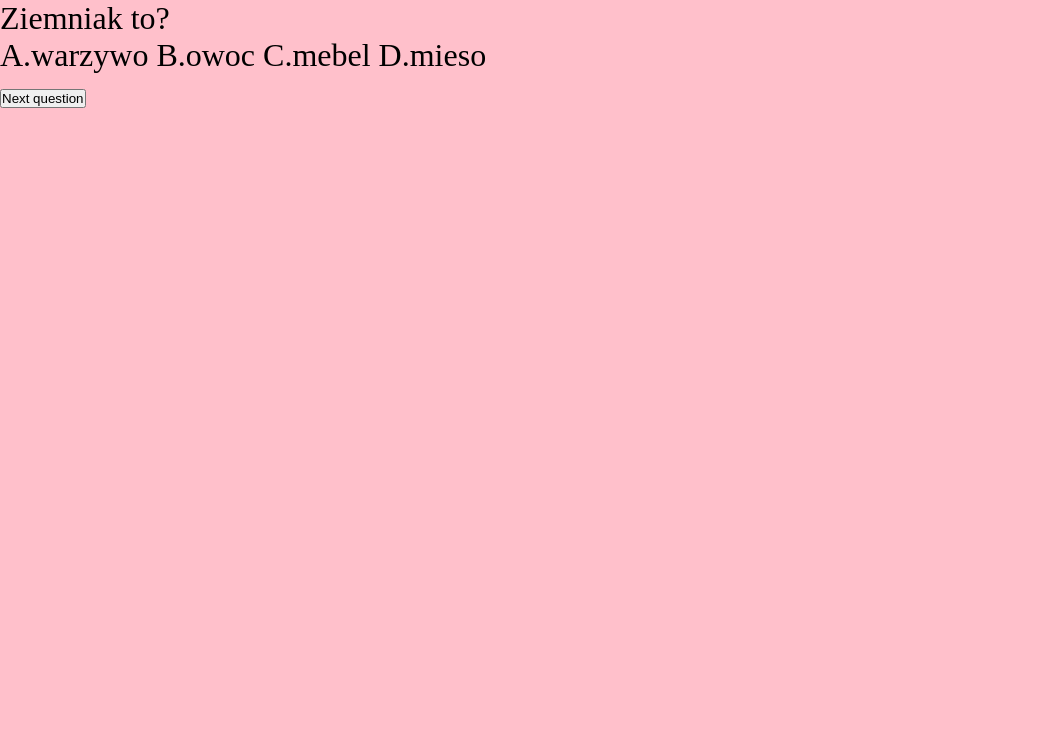
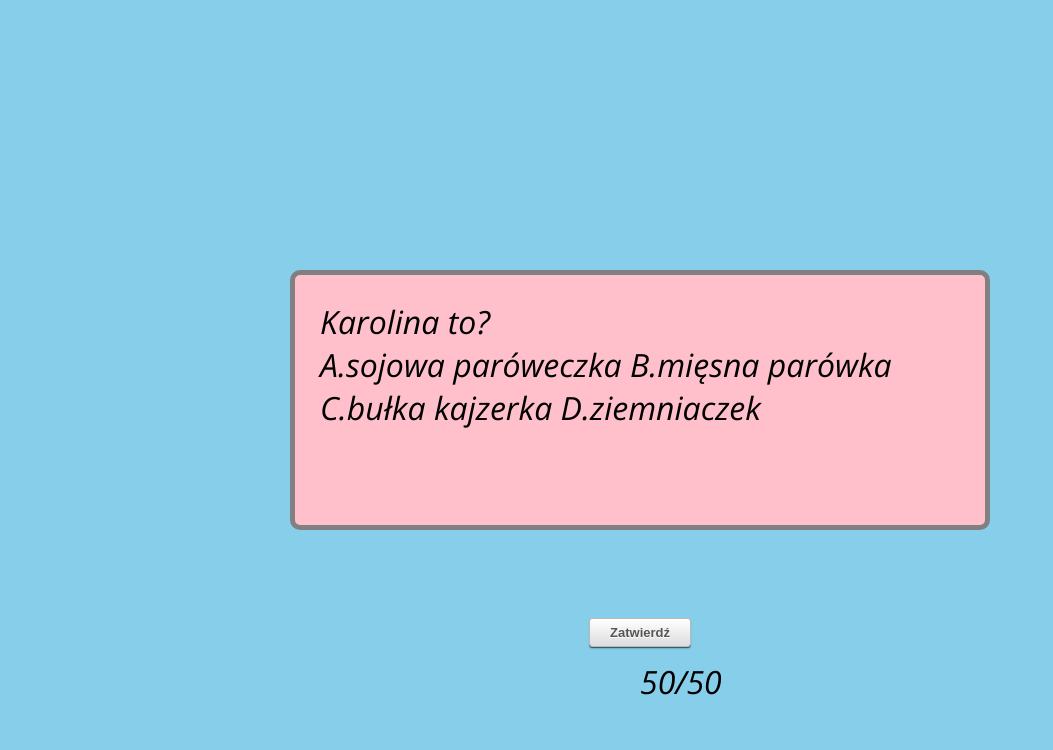
Before and after one commit to andryskowski/Quiz-JavaScript-, a plain HTML site: page index.html in a window 1280 px wide. Shown: the whole page, without its empty margins (0-1053 px from the left). Drawn offline with nearby package versions, Linux system fonts and the light colour scheme.

Commit message:
version 1.0

```diff
--- /dev/null
+++ b/Answers.js
@@ -0,0 +1,25 @@
+class Answers {
+    constructor() {
+        this.answersList = [];
+        this.answersListIsTrue = [];
+        this.getAnswersList = () => this.answersList;
+        this.addAnswerToList = (answer) => {
+            this.answersList.push(answer);
+        }
+        this.addAnswerToListIsTrue = (answer) => {
+            this.answersListIsTrue.push(answer);
+        }
+        this.countCorrectAnswers()
+    }
+
+    countCorrectAnswers() {
+        let counter=0;
+        this.answersListIsTrue.forEach((answer) => {
+            if(answer === true){
+                counter=counter+1;
+            }
+        })
+        return counter;
+    }
+
+}
--- a/Draw.js
+++ b/Draw.js
@@ -1,74 +1,119 @@
 class Draw {
 
     constructor() {
-        // this.options = ['red', 'green', 'blue'];
+        this.button = document.querySelector('button');
+        this.button.innerHTML = 'Zatwierdź';
         let _result = this.drawResult();
         this.getDrawResult = () => _result;
         this.counter = 0;
         this.changeQuestion();
+        this.isCorrect = false;
+        this.answerA = document.querySelector('.questionDIV span.A');
+        this.answerB = document.querySelector('.questionDIV span.B');
+        this.answerC = document.querySelector('.questionDIV span.C');
+        this.answerD = document.querySelector('.questionDIV span.D');
+        this.BOARD = document.querySelector('.questionDIV');
+        this.fiftyFifty = document.querySelector('#fiftyfifty');
+        this.fiftyFiftyOnChange();
+
 
         this.setDraw = () => {
-        this.question = document.querySelector('.question p.question');
+            this.question = document.querySelector('.questionDIV p.question');
             this.question.innerHTML = QUESTION.getQuestion();
+            this.answerA.innerHTML = `A.` + QUESTION.getAnswerA();
+            this.answerB.innerHTML = `B.` + QUESTION.getAnswerB();
+            this.answerC.innerHTML = `C.` + QUESTION.getAnswerC();
+            this.answerD.innerHTML = `D.` + QUESTION.getAnswerD();
+        }
 
-        this.answerA = document.querySelector('.question span.A');
-        this.answerA.innerHTML = `A.` + QUESTION.getAnswerA();
-        this.answerA.addEventListener("click", (e)=>{e.target.classList.toggle('checkedAnswer');
+        this.answerA.addEventListener("click", (e) => {
+            e.target.classList.toggle('checkedAnswer');
             this.checkAnswer('A');
             this.answerB.classList.remove('checkedAnswer');
             this.answerC.classList.remove('checkedAnswer');
             this.answerD.classList.remove('checkedAnswer');
         });
 
-        this.answerB = document.querySelector('.question span.B');
-        this.answerB.innerHTML = `B.` + QUESTION.getAnswerB();
-        this.answerB.addEventListener("click", (e)=>{e.target.classList.toggle('checkedAnswer');
+        this.answerB.addEventListener("click", (e) => {
+            e.target.classList.toggle('checkedAnswer');
             this.checkAnswer('B');
             this.answerA.classList.remove('checkedAnswer');
             this.answerC.classList.remove('checkedAnswer');
             this.answerD.classList.remove('checkedAnswer');
         });
 
-        this.answerC = document.querySelector('.question span.C');
-        this.answerC.innerHTML = `C.` + QUESTION.getAnswerC();
-        this.answerC.addEventListener("click", (e)=>{e.target.classList.toggle('checkedAnswer');
+        this.answerC.addEventListener("click", (e) => {
+            e.target.classList.toggle('checkedAnswer');
             this.checkAnswer('C');
             this.answerA.classList.remove('checkedAnswer');
             this.answerB.classList.remove('checkedAnswer');
             this.answerD.classList.remove('checkedAnswer');
         });
 
-        this.answerD = document.querySelector('.question span.D');
-        this.answerD.innerHTML = `D.` + QUESTION.getAnswerD();
-        this.answerD.addEventListener("click", (e)=>{e.target.classList.toggle('checkedAnswer');
+        this.answerD.addEventListener("click", (e) => {
+            e.target.classList.toggle('checkedAnswer');
             this.checkAnswer('D');
             this.answerA.classList.remove('checkedAnswer');
             this.answerB.classList.remove('checkedAnswer');
             this.answerC.classList.remove('checkedAnswer');
         });
     }
-    }
 
     checkAnswer(checkedAnswer) {
-        if(checkedAnswer === QUESTION.getAnswerTrue())
-        {
+        QUESTION.setMarkedAnswer(checkedAnswer);
+        console.log(QUESTION.getMarkedAnswer());
+        if (checkedAnswer === QUESTION.getAnswerTrue()) {
             alert('Prawidłowa odpowiedź!');
+            this.isCorrect = true;
         }
-        else
-        {
+        else {
             alert('Nieprawidłowa odpowiedź! :(');
+            this.isCorrect = false;
         }
     }
 
     changeQuestion() {
-        const button = document.querySelector('button');
-        console.log("elo");
-        button.addEventListener("click", () => {
-            QUESTION.setQuestionID(this.counter+=1);
+        // const button = document.querySelector('button');
+        this.button.addEventListener("click", () => {
+            console.log(QUESTION.questionsQuantity, this.counter);
+            if((QUESTION.questionsQuantity-1) > this.counter){
+            QUESTION.setQuestionID(this.counter += 1);
             draw.setDraw();
-            console.log("elo");
+            this.answerA.classList.remove('checkedAnswer');
+            this.answerB.classList.remove('checkedAnswer');
+            this.answerC.classList.remove('checkedAnswer');
+            this.answerD.classList.remove('checkedAnswer');
+            ANSWERS.addAnswerToList(QUESTION.getMarkedAnswer());
+            ANSWERS.addAnswerToListIsTrue(this.isCorrect);
+            }
+            else if ((QUESTION.questionsQuantity-1) === this.counter){
+            ANSWERS.addAnswerToList(QUESTION.getMarkedAnswer());
+            ANSWERS.addAnswerToListIsTrue(this.isCorrect);
+            this.button.innerHTML = 'Zakończ test';
+            this.cleanBoard();
+            const RESULT = new Result();
+            RESULT.setResult();
+            }
         });
     }
+
+    cleanBoard() {
+        this.BOARD.innerHTML = '';
+    }
+
+    showResults(){
+        this.BOARD.innerHTML = '<h1>ELO ZAKOŃCZYŁEŚ TEST</h1>';
+        this.BOARD.innerHTML += '<h2>Twoje rezultaty to:</h2>';
+        this.BOARD.innerHTML += ANSWERS.getAnswersList();
+    }
+
+    fiftyFiftyOnChange(){
+        this.fiftyFifty.addEventListener("click", () => {console.log('elo')});
+    }
+
+    // addAnswerToList() {
+    //     console.log(QUESTION.getMarkedAnswer());
+    // }
 
     drawResult() {
 
@@ -89,4 +134,6 @@ class Draw {
 
 
 const draw = new Draw();
+
 draw.setDraw();
+const ANSWERS = new Answers();
--- a/Question.js
+++ b/Question.js
@@ -1,11 +1,11 @@
 let questions = [
     {
     idQuestion: 0,
-    question: 'Ziemniak to?',
-    A: 'warzywo',
-    B: 'owoc',
-    C: 'mebel',
-    D: 'mieso',
+    question: 'Karolina to?',
+    A: 'sojowa paróweczka',
+    B: 'mięsna parówka',
+    C: 'bułka kajzerka',
+    D: 'ziemniaczek',
     trueAnswer: 'A'
  },
  {
@@ -38,6 +38,11 @@ class Question {
         let quests = [...questions]
         this.getQuestionID = () => _id;
         this.setQuestionID = (_newid) => _id = _newid;
+        this.questionsQuantity = quests.length;
+        this.markedAnswer = 'E';
+
+        this.setMarkedAnswer = (_newMarkedAnswer) => this.markedAnswer = _newMarkedAnswer;
+        this.getMarkedAnswer = () => this.markedAnswer;
 
         this.getQuestion = () => {
             return quests[_id].question;
--- /dev/null
+++ b/Result.js
@@ -0,0 +1,12 @@
+class Result{
+    constructor(){
+        this.BOARD = document.querySelector('.questionDIV');
+
+        this.setResult = () => {
+            this.BOARD.innerHTML = '<h1>Koniec testu!</h1>';
+            this.BOARD.innerHTML = `<p>Twój rezultat to ${ANSWERS.countCorrectAnswers()}
+            prawidłowych odpowiedzi na ${QUESTION.questionsQuantity} pytania.</p>`;
+        }
+    }
+
+}
--- a/index.html
+++ b/index.html
@@ -3,7 +3,8 @@
 <html lang="en">
 <head>
   <meta charset="utf-8">
-
+  <link rel="preconnect" href="https://fonts.gstatic.com">
+  <link href="https://fonts.googleapis.com/css2?family=Open+Sans:ital@1&display=swap" rel="stylesheet">
   <title>Quiz</title>
   <meta name="description" content="The HTML5 Herald">
   <meta name="author" content="SitePoint">
@@ -13,14 +14,19 @@
 </head>
 
 <body>
-  <div class="question">
+  <div class="questionDIV">
     <p class="question">Pytanie ?</p>
     <span class="A answer">A. </span>
     <span class="B answer">B. </span>
     <span class="C answer">C. </span>
     <span class="D answer">D. </span>
   </div>
-  <button>Next question</button>
+  <div id="fiftyfifty">
+    50/50
+  </div>
+  <button></button>
+  <script src="Result.js"></script>
+  <script src="Answers.js"></script>
   <script src="Question.js"></script>
   <script src="Draw.js"></script>
   <script src="script.js"></script>
--- a/style.css
+++ b/style.css
@@ -8,8 +8,12 @@
 }
 
 body{
-    background-color: pink;
+    background-color: #87ceeb;
     font-size: 2em;
+    font-family: 'Open Sans', sans-serif;
+    position: absolute;
+  left: 50%;
+  top: 50%;
 }
 
 span{
@@ -20,3 +24,61 @@ span{
 .checkedAnswer{
     color: white;
 }
+
+.questionDIV{
+    background-color: pink;
+    width: 100%;
+    border: gray solid 5px;
+    border-radius: 10px;
+    transform: translate(-50%, -50%);
+    padding: 25px;
+    height: 200px;
+
+}
+
+button{
+    display: inline-block;
+  *display: inline;
+  position: relative;
+  transform: translate(-50%, 0);
+    bottom: 100px;
+  zoom: 1;
+  padding: 6px 20px;
+  margin: 0;
+  cursor: pointer;
+  border: 1px solid #bbb;
+  overflow: visible;
+  font: bold 13px arial, helvetica, sans-serif;
+  text-decoration: none;
+  white-space: nowrap;
+  color: #555;
+
+  background-color: #ddd;
+  background-image: -webkit-gradient(linear, left top, left bottom, from(rgba(255,255,255,1)), to(rgba(255,255,255,0)));
+  background-image: -webkit-linear-gradient(top, rgba(255,255,255,1), rgba(255,255,255,0));
+  background-image: -moz-linear-gradient(top, rgba(255,255,255,1), rgba(255,255,255,0));
+  background-image: -ms-linear-gradient(top, rgba(255,255,255,1), rgba(255,255,255,0));
+  background-image: -o-linear-gradient(top, rgba(255,255,255,1), rgba(255,255,255,0));
+  background-image: linear-gradient(top, rgba(255,255,255,1), rgba(255,255,255,0));
+
+  -webkit-transition: background-color .2s ease-out;
+  -moz-transition: background-color .2s ease-out;
+  -ms-transition: background-color .2s ease-out;
+  -o-transition: background-color .2s ease-out;
+  transition: background-color .2s ease-out;
+  background-clip: padding-box; /* Fix bleeding */
+  -moz-border-radius: 3px;
+  -webkit-border-radius: 3px;
+  border-radius: 3px;
+  -moz-box-shadow: 0 1px 0 rgba(0, 0, 0, .3), 0 2px 2px -1px rgba(0, 0, 0, .5), 0 1px 0 rgba(255, 255, 255, .3) inset;
+  -webkit-box-shadow: 0 1px 0 rgba(0, 0, 0, .3), 0 2px 2px -1px rgba(0, 0, 0, .5), 0 1px 0 rgba(255, 255, 255, .3) inset;
+  box-shadow: 0 1px 0 rgba(0, 0, 0, .3), 0 2px 2px -1px rgba(0, 0, 0, .5), 0 1px 0 rgba(255, 255, 255, .3) inset;
+  text-shadow: 0 1px 0 rgba(255,255,255, .9);
+
+  -webkit-touch-callout: none;
+  -webkit-user-select: none;
+  -khtml-user-select: none;
+  -moz-user-select: none;
+  -ms-user-select: none;
+  user-select: none;
+}
```
Lines whose indentation alone changed are shown as unchanged.
